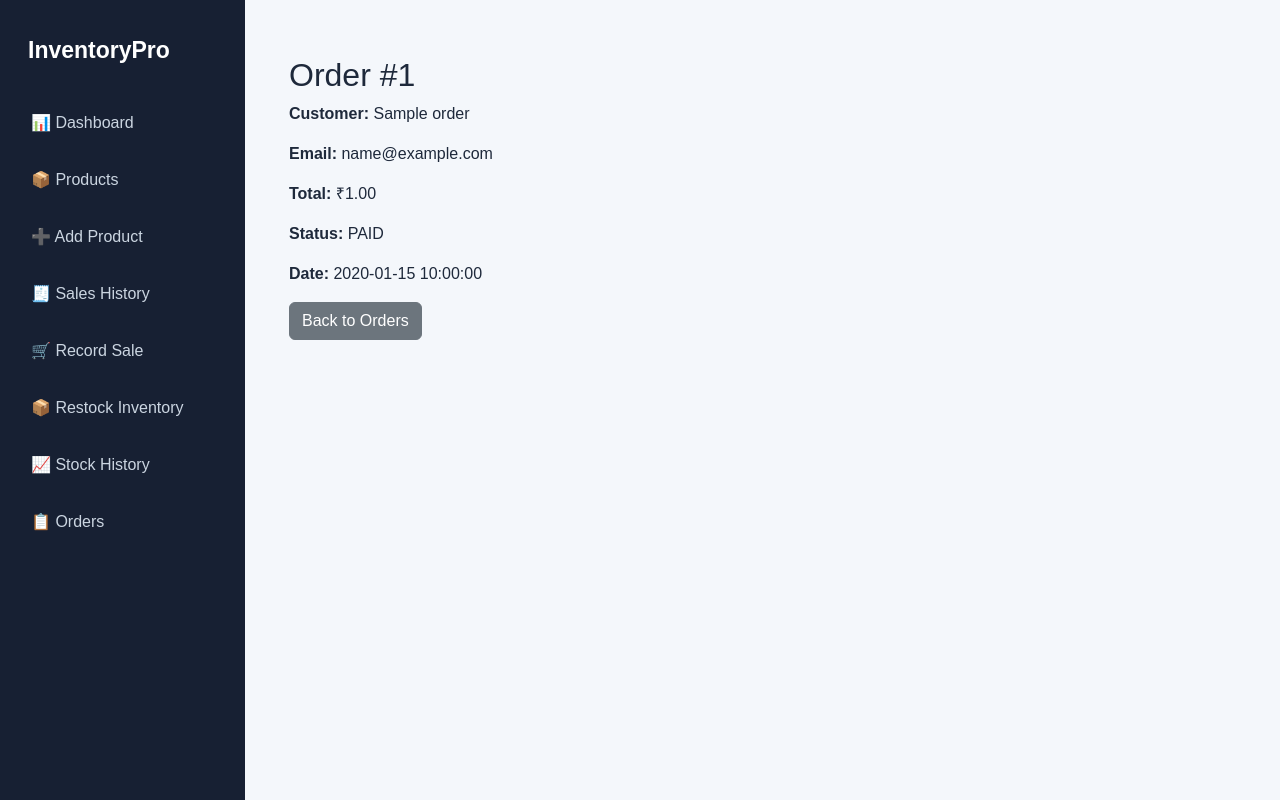
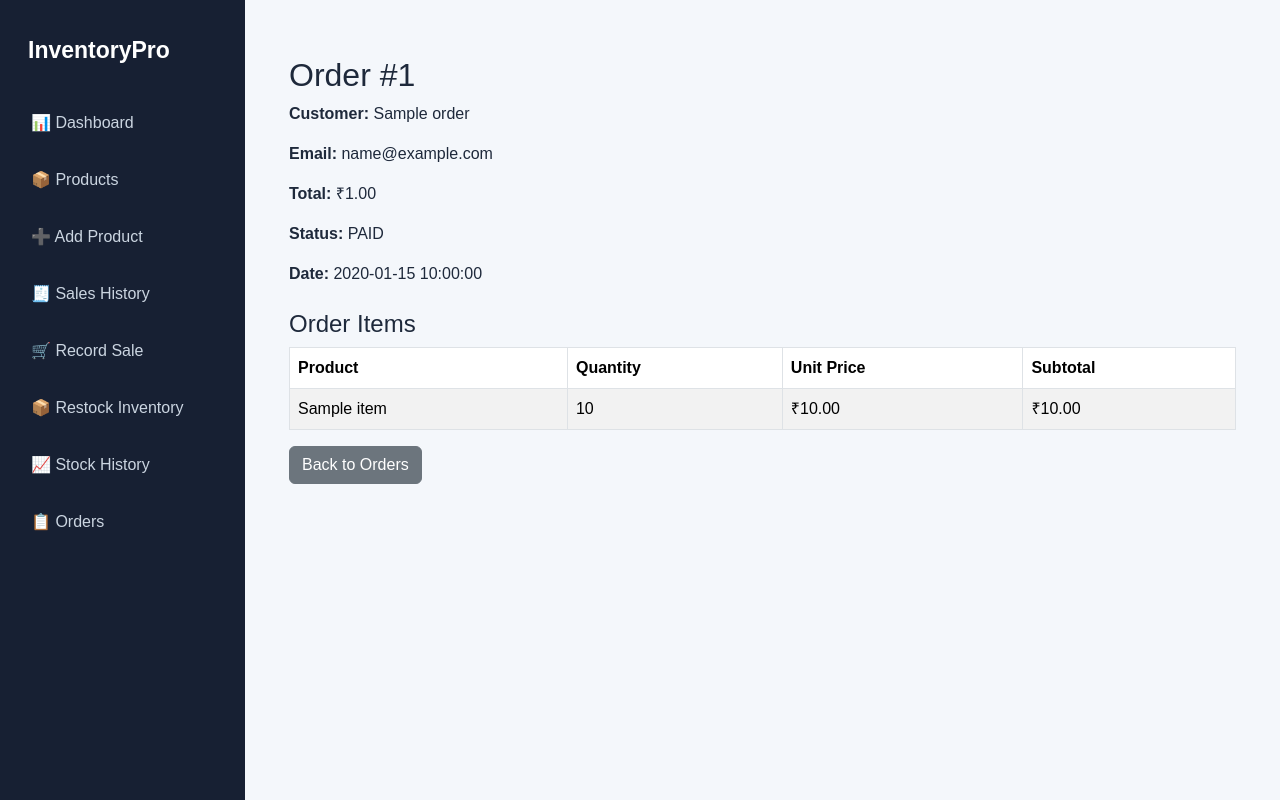
Before and after one commit to Piyush5608/inventory-sales-management, a Flask app: template templates/order_details.html in a window 1280 px wide. Run offline with Flask 3, Linux system fonts and the light colour scheme; the template is opened without the code that fills it: most values are stand-ins (such as "Sample title", 1, 10 or a date in 2020).

Commit message:
Add order details page with items and order APIs

```diff
--- a/app.py
+++ b/app.py
@@ -291,6 +291,24 @@ def orders_page():
         conn.close()
 
 
+# @app.route("/orders/<int:order_id>")
+# def order_details(order_id):
+#     conn = get_db_connection()
+#     cursor = conn.cursor(dictionary=True)
+
+#     try:
+#         cursor.execute("SELECT * FROM orders WHERE order_id = %s", (order_id,))
+#         order = cursor.fetchone()
+
+#         if order is None:
+#             return "Order not found", 404
+
+#         return render_template("order_details.html", order=order)
+
+#     finally:
+#         cursor.close()
+#         conn.close()
+
 @app.route("/orders/<int:order_id>")
 def order_details(order_id):
     conn = get_db_connection()
@@ -303,11 +321,24 @@ def order_details(order_id):
         if order is None:
             return "Order not found", 404
 
-        return render_template("order_details.html", order=order)
+        cursor.execute("""
+            SELECT p.product_name,
+                   oi.quantity,
+                   oi.unit_price,
+                   (oi.quantity * oi.unit_price) AS subtotal
+            FROM order_items oi
+            JOIN products p ON p.product_id = oi.product_id
+            WHERE oi.order_id = %s
+        """, (order_id,))
+        items = cursor.fetchall()
+
+        return render_template("order_details.html", order=order, items=items)
 
     finally:
         cursor.close()
         conn.close()
+
+
 
 
 @app.route("/products")
@@ -822,6 +853,23 @@ def cancel_order(order_id):
         conn.close()
 
 
+@app.route("/orders/<int:order_id>/cancel", methods=["POST"])
+def cancel_order_from_page(order_id):
+    response, status_code = cancel_order(order_id)
+
+    if status_code == 200:
+        return redirect(url_for("orders_page"))
+
+    if status_code == 404:
+        return "Order not found.", 404
+
+    if status_code == 400:
+        return response["message"], 400
+
+    return response["message"], 500
+
+
+
 @app.route("/api/order-summary", methods=["GET"])
 def order_summary():
     conn = get_db_connection()
--- a/templates/order_details.html
+++ b/templates/order_details.html
@@ -1,13 +1,48 @@
+
 {% extends "base.html" %}
+{% block title %}Order Details | InventoryPro{% endblock %}
 
 {% block content %}
 <div class="container mt-4">
     <h2>Order #{{ order.order_id }}</h2>
+
     <p><strong>Customer:</strong> {{ order.customer_name }}</p>
     <p><strong>Email:</strong> {{ order.customer_email }}</p>
     <p><strong>Total:</strong> ₹{{ "%.2f"|format(order.total_amount) }}</p>
     <p><strong>Status:</strong> {{ order.order_status }}</p>
     <p><strong>Date:</strong> {{ order.created_at }}</p>
-    <a href="{{ url_for('orders_page') }}" class="btn btn-secondary">Back to Orders</a>
+
+    <h4 class="mt-4">Order Items</h4>
+
+    <div class="table-responsive">
+        <table class="table table-bordered table-striped">
+            <thead>
+                <tr>
+                    <th>Product</th>
+                    <th>Quantity</th>
+                    <th>Unit Price</th>
+                    <th>Subtotal</th>
+                </tr>
+            </thead>
+            <tbody>
+                {% for item in items %}
+                <tr>
+                    <td>{{ item.product_name }}</td>
+                    <td>{{ item.quantity }}</td>
+                    <td>₹{{ "%.2f"|format(item.unit_price) }}</td>
+                    <td>₹{{ "%.2f"|format(item.subtotal) }}</td>
+                </tr>
+                {% else %}
+                <tr>
+                    <td colspan="4">No order items found.</td>
+                </tr>
+                {% endfor %}
+            </tbody>
+        </table>
+    </div>
+
+    <a href="{{ url_for('orders_page') }}" class="btn btn-secondary">
+        Back to Orders
+    </a>
 </div>
 {% endblock %}
```
Also changed, not shown: templates/orders.html (+22 -4 lines).
